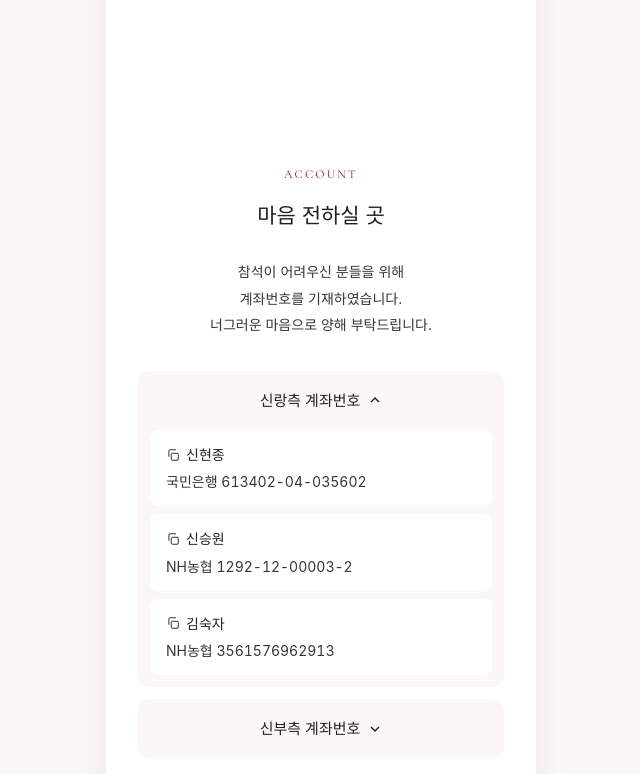
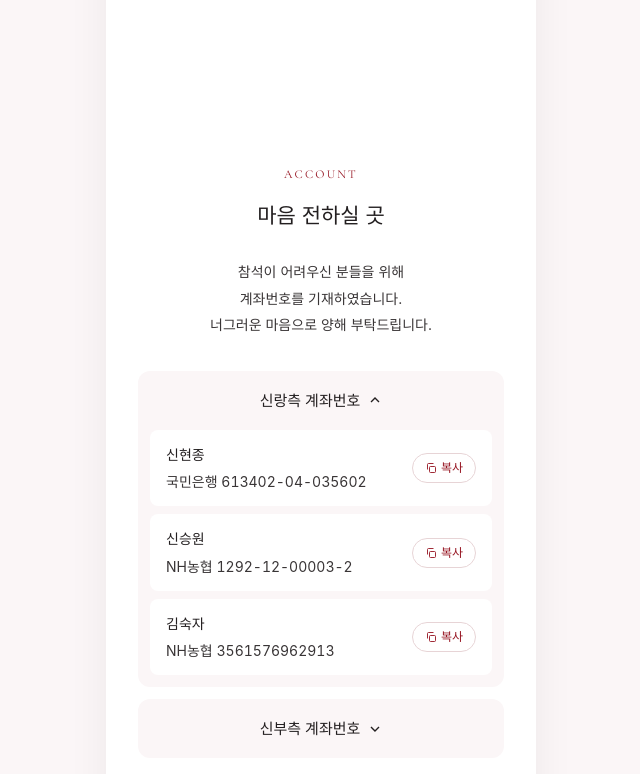
Before and after one commit to ShinHyunJong/hjmj-wedding-invitation, a Next.js app: page / in a window 1280 px wide. Both pictures are taken after a click on the button "신랑측 계좌번호". Shown: the part 5424-6198 px from the top of the page, without its empty margins (319-959 px from the left). Built offline with nearby package versions, Linux system fonts and the light colour scheme; no server answers; a web font is replaced by a local one.

Commit message:
계좌 행에 '복사' 알약 버튼 추가 (복사 후 '복사됨' 표시)
Co-Authored-By: Claude Fable 5.1 <noreply@anthropic.com>

```diff
--- a/src/components/sections/Account.tsx
+++ b/src/components/sections/Account.tsx
@@ -72,27 +72,48 @@ function AccountRow({ account }: { account: AccountInfo }) {
     }
   }
   return (
-    <li className="flex items-center justify-between rounded-lg bg-bg px-4 py-3">
-      <button type="button" onClick={copy} className="text-left" aria-label={`${account.holder} ${account.bank} ${account.number} 복사`}>
-        <span className="flex items-center gap-1.5 text-[14px] font-medium text-text">
-          <svg width="14" height="14" viewBox="0 0 24 24" fill="none" stroke="currentColor" strokeWidth="1.6" aria-hidden>
+    <li className="flex items-center justify-between gap-3 rounded-lg bg-bg px-4 py-3">
+      <div className="min-w-0">
+        <p className="text-[14px] font-medium text-text">{account.holder}</p>
+        <p className="mt-0.5 text-[14px] tabular-nums text-text-sub">
+          {account.bank} {account.number}
+        </p>
+      </div>
+      <div className="flex shrink-0 items-center gap-2">
+        {/* 복사 버튼: 작은 알약, 복사 후 1.5초 동안 '복사됨' */}
+        <button
+          type="button"
+          onClick={copy}
+          aria-label={`${account.holder} ${account.bank} ${account.number} 복사`}
+          className={`inline-flex h-[30px] items-center gap-1 rounded-full border px-3 text-[12px] transition-colors ${
+            copied ? "border-primary bg-primary text-white" : "border-line bg-bg text-primary hover:bg-bg-tint"
+          }`}
+        >
+          {copied ? (
+            <>
+              <svg width="11" height="11" viewBox="0 0 12 12" fill="none" stroke="currentColor" strokeWidth="1.8" strokeLinecap="round" strokeLinejoin="round" aria-hidden>
+                <path d="M2 6.5l2.6 2.5L10 3.5" />
+              </svg>
+              복사됨
+            </>
+          ) : (
+            <>
+              <svg width="12" height="12" viewBox="0 0 24 24" fill="none" stroke="currentColor" strokeWidth="1.8" aria-hidden>
                 <rect x="9" y="9" width="12" height="12" rx="2" />
                 <path d="M5 15V5a2 2 0 0 1 2-2h10" />
               </svg>
-          {account.holder}
-          {copied && <span className="ml-1 text-[12px] font-normal text-primary">복사됨</span>}
-        </span>
-        <span className="mt-0.5 block text-[14px] tabular-nums text-text-sub">
-          {account.bank} {account.number}
-        </span>
+              복사
+            </>
+          )}
         </button>
         {account.kakaoPayUrl && (
-        <a href={account.kakaoPayUrl} target="_blank" rel="noopener noreferrer" aria-label="카카오페이로 송금" className="flex h-9 w-9 items-center justify-center rounded-full bg-[#F7E600]">
-          <svg width="18" height="18" viewBox="0 0 24 24" fill="#1a1a1a" aria-hidden>
+          <a href={account.kakaoPayUrl} target="_blank" rel="noopener noreferrer" aria-label="카카오페이로 송금" className="flex h-[30px] w-[30px] items-center justify-center rounded-full bg-[#F7E600]">
+            <svg width="16" height="16" viewBox="0 0 24 24" fill="#1a1a1a" aria-hidden>
               <path d="M12 3C6.5 3 2 6.5 2 10.8c0 2.7 1.8 5.1 4.5 6.5l-1 3.8c-.1.3.3.6.6.4l4.4-3c.5.1 1 .1 1.5.1 5.5 0 10-3.5 10-7.8S17.5 3 12 3z" />
             </svg>
           </a>
         )}
+      </div>
     </li>
   );
 }
```
Lines whose indentation alone changed are shown as unchanged.
